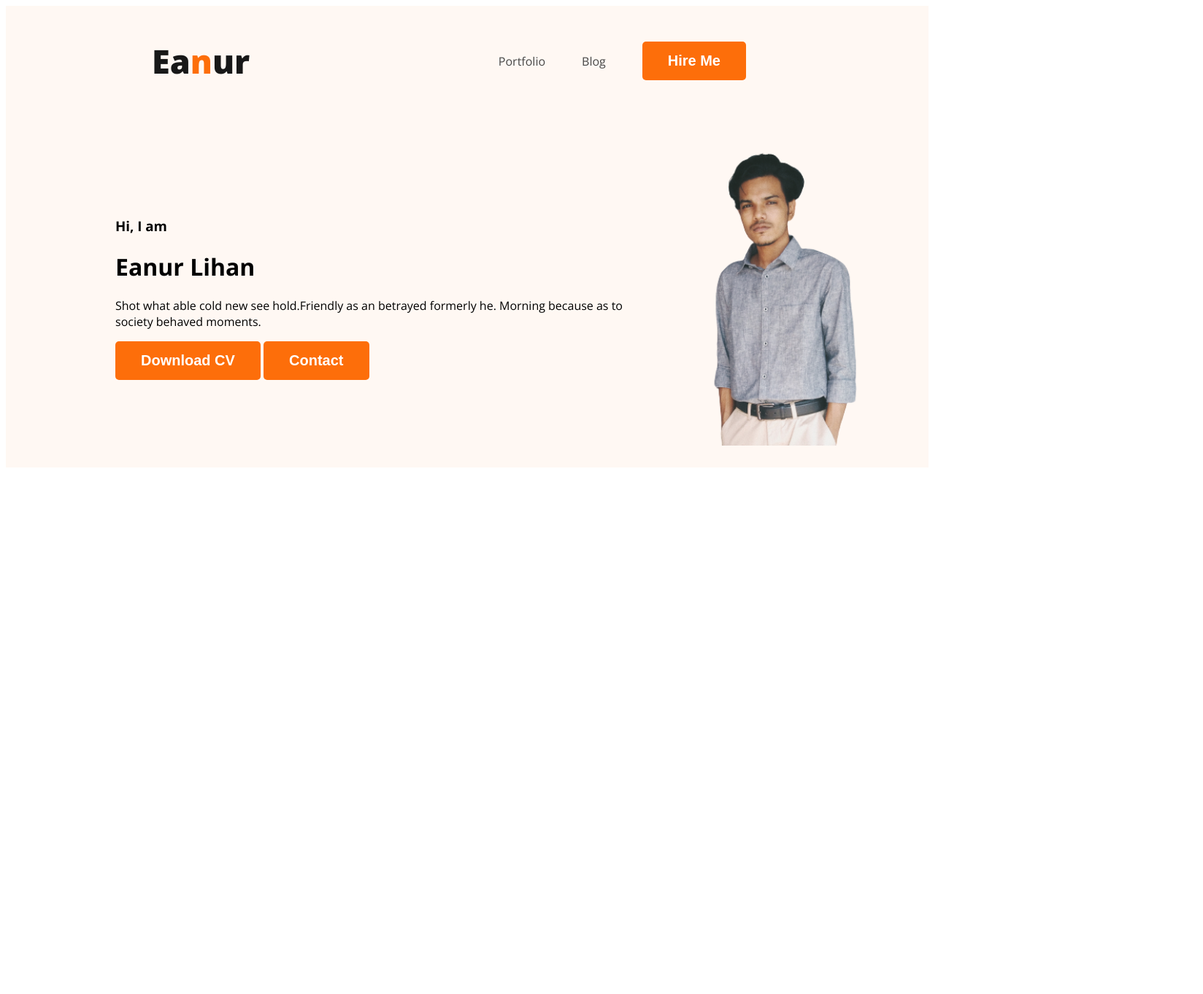
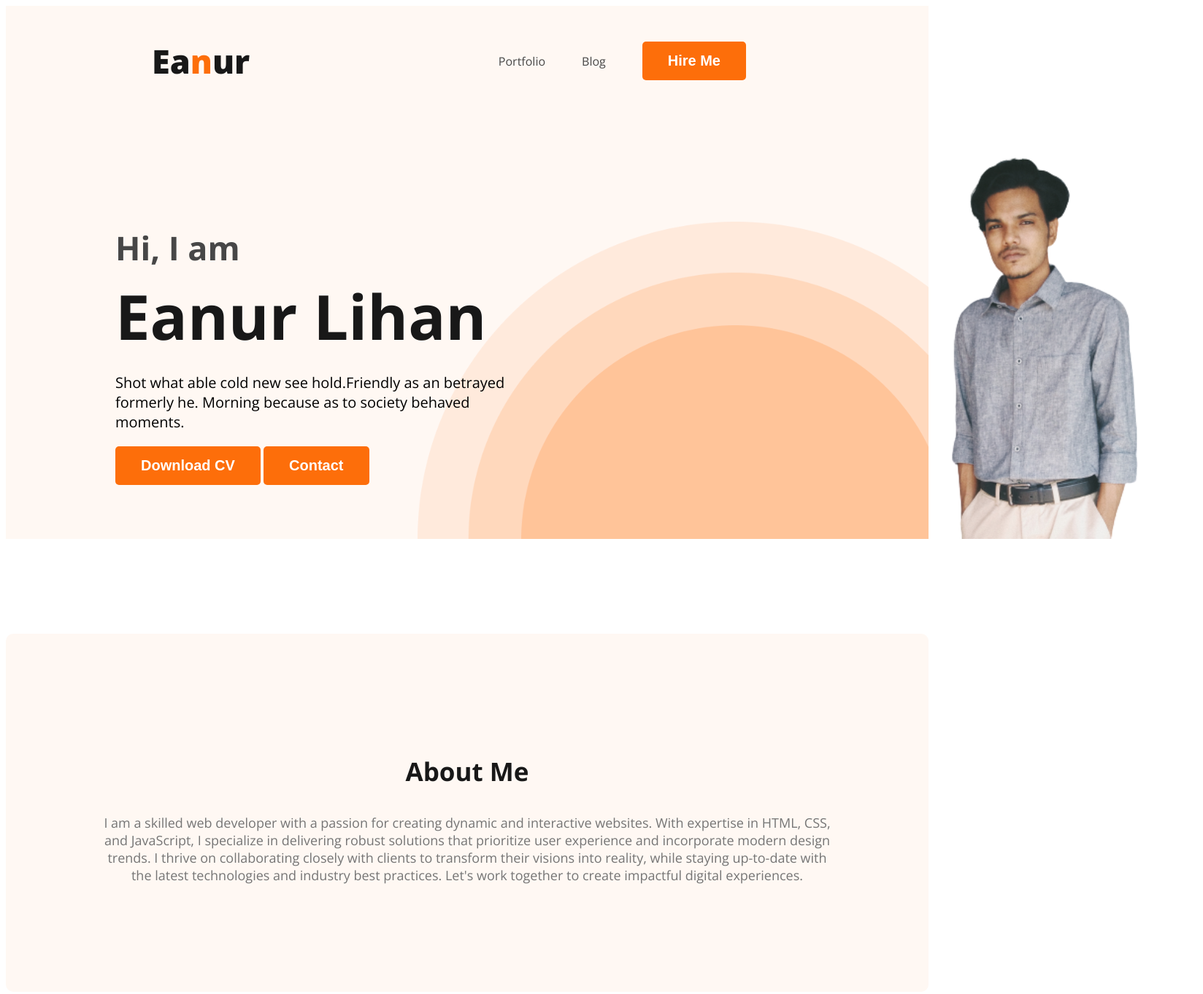
Before and after one commit to Lihan37/Lihan-s-web-protfolio, a plain HTML site: page index.html in a window 1280 px wide. Shown: the whole page at 73% size, 1648 px wide, since content can reach past the window. Before the commit the page ends 800 px from the top, so only its background shows below. Drawn offline with nearby package versions, Linux system fonts and the light colour scheme.

Commit message:
4th commit

```diff
--- a/index.html
+++ b/index.html
@@ -21,15 +21,23 @@
             </ul>
         </nav>
         <div class="banner">
-            <div>
+            <div class="banner-content">
                 <h3 class="banner-greeting">Hi, I am</h3>
                 <h1 class="banner-heading">Eanur Lihan</h1>
-                <p>Shot what able cold new see hold.Friendly as an betrayed formerly he. Morning because as to society behaved moments.</p>
+                <p class="banner-des">Shot what able cold new see hold.Friendly as an betrayed formerly he. Morning because as to society behaved moments.</p>
                 <button class="btn-primary">Download CV</button>
                 <button class="btn-primary">Contact</button>
                 </div>
                 <img class="profile-pic" src="images/Lihan.png" alt="">
         </div>
     </header>
+    <main>
+        <section class="about">
+            <h3 class="section-title">About Me</h3>
+            <p class="section-des">
+                I am a skilled web developer with a passion for creating dynamic and interactive websites. With expertise in HTML, CSS, and JavaScript, I specialize in delivering robust solutions that prioritize user experience and incorporate modern design trends. I thrive on collaborating closely with clients to transform their visions into reality, while staying up-to-date with the latest technologies and industry best practices. Let's work together to create impactful digital experiences.
+            </p>
+        </section>
+    </main>
 </body>
 </html>
--- a/styles/portfolio.css
+++ b/styles/portfolio.css
@@ -51,16 +51,71 @@ nav a {
 /* header related styles */
 .header {
     background-color: #FFF8F3;
+    background-image: url(../images/header_bg.png);
+    background-repeat: no-repeat;
+    background-position: bottom right;
+    background-size: 700px;
 }
 
 .banner {
-    padding: 30px 30px 30px 150px;
+    padding: 30px 30px 0px 150px;
     display: flex;
     align-items: center;
 }
 
 .banner .profile-pic {
-    width: 500px;
+    width: 1000px;
+    height: 550px;
+    margin-left: 400px;
+    justify-content: space-between;
 
 
 }
+
+.banner-greeting {
+    font-size: 45px;
+    color: var(--dark-02, #474747);
+    margin-bottom: 0px;
+}
+
+.banner-heading {
+    font-size: 85px;
+    font-weight: 700;
+    line-height: normal;
+    color: var(--dark-01, #181818);
+    margin-top: 5px;
+    margin-bottom: 20px;
+}
+
+.banner-des {
+    display: flex;
+    width: 585px;
+    flex-direction: column;
+    font-size: 20px;
+}
+
+/* main section styles */
+
+/* about section styles */
+.about {
+    padding: 130px;
+    border-radius: 10px;
+    background-color: #FFF8F3;
+    margin: 130px 0px;
+}
+
+.section-title {
+    color: #181818;
+    text-align: center;
+    font-size: 35px;
+
+    font-weight: 700;
+
+}
+
+.section-des {
+    color: #757575;
+    text-align: center;
+    font-size: 18px;
+
+}
```
Also changed, not shown: images/back-images.jpg (added), images/beige-abstract-wallpaper-background-image_53876-108338.avif (added), 1 other file.
